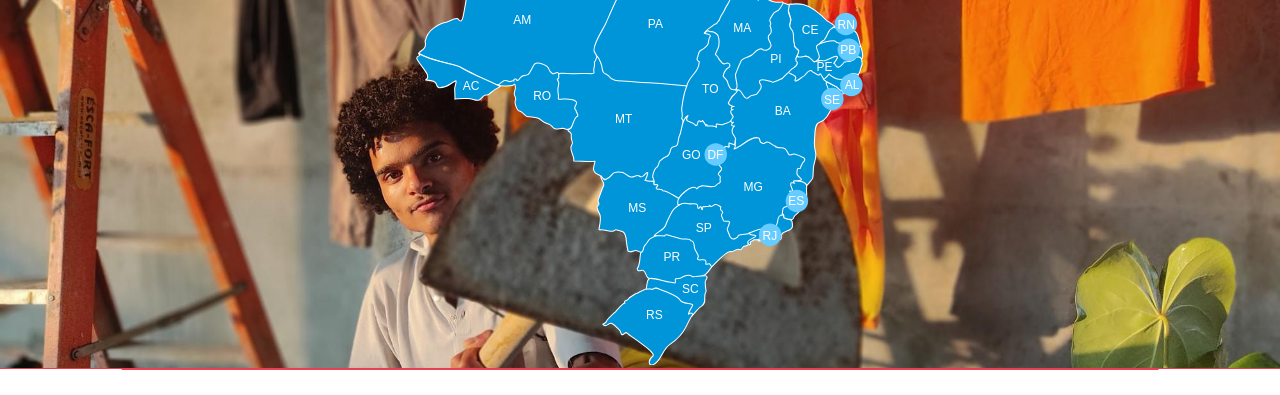
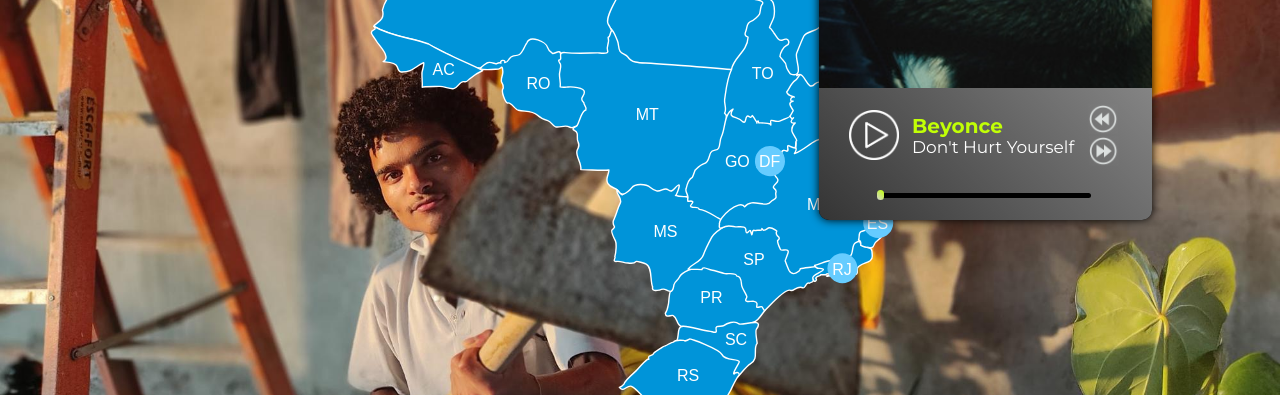
Before and after one commit to analosnak/projeto-dicume, a plain HTML site: page index.html in a window 1280 px wide. Shown: the part 292-687 px from the top of the page. Drawn offline with Linux system fonts and the light colour scheme.

Commit message:
Tentativa de colocar audio playr bonitinho

```diff
--- a/css/musicdot.css
+++ b/css/musicdot.css
@@ -76,13 +76,13 @@ color: inherit;
   background-size: cover;
   padding-top: 9.5rem;
   display: flex;
-  flex-direction: column;
+  flex-direction: row;
   align-items: center;
 }
 
 .cursos-chamada {
   display: flex;
-  flex-direction: column;
+  flex-direction: row;
   align-items: center;
 }
 
--- /dev/null
+++ b/css/player.css
@@ -0,0 +1,169 @@
+@import url('https://fonts.googleapis.com/css?family=Montserrat&display=swap');
+
+/* container for music player */
+.container {
+    position: relative;
+    height: 300pt;
+    width: 250pt;
+    margin: auto;
+    top: 0;
+    left: 0;
+    right: 0;
+    bottom: 0;
+    overflow: hidden;
+    display: flex;
+    justify-content: center;
+    align-items: center;
+    background: #000000;
+    border-radius: 10px;
+    box-shadow: 0 0 10px #000000;
+}
+
+/* container for play, pause, previous track, next track, and progress bar  */
+.box {
+    position: absolute;
+    height: 50%;
+    width: 103%;
+    background: -webkit-linear-gradient(45deg, rgb(40, 40, 40), rgb(133, 133, 133));
+    z-index: 4;
+    bottom: -17%;
+}
+
+/* album cover */
+#thumbnail {
+    position: absolute;
+    width: 103%;
+    top: -7%;
+    transition: 1s;
+    z-index: 3;
+}
+
+/* track artist */
+.song-artist {
+    position: absolute;
+    z-index: 4;
+    color: rgb(193, 255, 6);
+    font-family: 'Montserrat', sans-serif;
+    font-weight: bold;
+    font-size: 20px;
+    bottom: 21%;
+    left: 28%;
+}
+
+/* track title */
+.song-title {
+    position: absolute;
+    z-index: 4;
+    color: white;
+    font-family: 'Montserrat', sans-serif;
+    font-size: 17px;
+    bottom: 16%;
+    left: 28%;
+}
+
+/* style for play and pause images */
+#play-pause {
+    position: absolute;
+    height: 50px;
+    width: 50px;
+    filter: invert(1);
+    cursor: pointer;
+    bottom: 15%;
+    z-index: 4;
+    font-size: 53px;
+    left: 9%;
+}
+
+/* style for next and previous song images */
+#next-song, #previous-song {
+    position: absolute;
+    height: 30px;
+    width: 30px;
+    filter: invert(1);
+    cursor: pointer;
+    bottom: 13.5%;
+    font-size: 40px;
+    z-index: 4;
+}
+
+/* unique style for next song image */
+#next-song {
+    right: 10%;
+}
+
+/* unique style for previous song image */
+#previous-song {
+    right: 10.3%;
+    bottom: 21.5%;
+}
+
+/* style for current time of the track */
+.currentTime {
+    position: absolute;
+    height: 50px;
+    width: 50px;
+    cursor: pointer;
+    bottom: -7.5%;
+    left: 17%;
+    z-index: 4;
+    font-family: 'Montserrat', sans-serif;
+    font-size: 13px;
+    color: white;
+    align-items: center;
+}
+
+/* style for the total length of the track */
+.durationTime {
+    position: absolute;
+    height: 50px;
+    width: 50px;
+    cursor: pointer;
+    bottom: -1%;
+    right: 11%;
+    z-index: 4;
+    font-family: 'Montserrat', sans-serif;
+    font-size: 13px;
+    align-items: center;
+    color: rgb(193, 255, 6);
+}
+
+/* style for the progress bar */
+#progress-bar {
+    -webkit-appearance: none;
+    appearance: none;
+    position: absolute;
+    z-index: 4;
+    height: 5px;
+    background: #000000;
+    width: 160pt;
+    bottom: 5%;
+    border-radius: 30px;
+    left: 17%;
+}
+
+/* style for the progress bar's slider thumb */
+#progress-bar::-webkit-slider-thumb {
+    -webkit-appearance: none;
+    margin-top: -3px;
+    margin-left: 0px;
+    height: 10px;
+    width: 7px;
+    border: 0;
+    background: -webkit-linear-gradient(45deg,  rgb(213, 213, 213), rgb(193, 255, 6));
+    border-radius: 30px;
+    cursor: pointer;
+}
+
+/* style for the progress bar's runnable track */
+#progress-bar::-webkit-slider-runnable-track {
+    -webkit-appearance: none;
+    appearance: none;
+    cursor: pointer;
+    max-height: 5px;
+    border-radius: 30px;
+}
+
+/* style to remove blue shade of the progress bar when clicked on/selected */
+#progress-bar:focus {
+    outline: none;
+}
--- a/index.html
+++ b/index.html
@@ -6,6 +6,7 @@
   <title>Di cumê, rezar e trabalhar</title>
   <link href="css/reset.css" rel="stylesheet">
   <link href="css/musicdot.css" rel="stylesheet">
+  <link rel="stylesheet" href="css/player.css">
   <link href="img/favicon.ico" rel="icon">
   <!--<script src="js/musica.js"></script>-->
 </head>
@@ -26,10 +27,11 @@
     <article class="cursos-chamada largura-grande">
       <h1 class="chamada-titulo">Projeto <strong class="chamada-titulo--destaque">Di cumê , rezar e trabalhar</strong></h1>
     </article>
+    <article class="cursos-chamada">
       <div>
         <link rel="stylesheet" href="css/mapa.css">
         <div>
-        <svg version="1.1" id="svg-map" xmlns="http://www.w3.org/2000/svg" xmlns:xlink="http://www.w3.org/1999/xlink" x="0px" y="0px" width="450px" height="460px" viewBox="0 0 450 460" enable-background="new 0 0 450 460" xml:space="preserve">
+          <svg version="1.1" id="svg-map" xmlns="http://www.w3.org/2000/svg" xmlns:xlink="http://www.w3.org/1999/xlink" x="0px" y="0px" width="600px" height="630px" viewBox="0 0 450 460" enable-background="new 0 0 450 460" xml:space="preserve">
             <g>
               <a href="#tocantins" onclick="teste()">
                 <path stroke="#FFFFFF" stroke-width="1.0404" stroke-linecap="round" stroke-linejoin="round" d="M289.558,235.641
@@ -344,6 +346,34 @@
           </svg>
         </div>
       </div>
+    </article>
+    <article class="cursos-chamada">
+      <div class="container">
+        <div class="box"></div>
+        <img src="./assets/images/lemonade.png" id="thumbnail" />
+
+        <img src="./assets/icons/play.png" onclick="playPause()" id="play-pause" />
+        <img src="./assets/icons/forward.png" onclick="nextSong()" id="next-song" />
+        <img src="./assets/icons/backward.png" onclick="previousSong()" id="previous-song" />
+
+        <div class="song-artist">Beyonce</div>
+        <div class="song-title">Don't Hurt Yourself</div>
+
+        <!-- Input element for progress bar - min=0 starting value of every song - max length will change per song so leave empty -->
+
+        <input
+            type="range"
+            id="progress-bar"
+            min="0"
+            max=""
+            value="0"
+            onchange="changeProgressBar()"
+        />
+
+        <div class="currentTime"></div>
+        <div class="durationTime"></div>
+    </div>
+  </article>
 </section>
 </main>
 <footer class="footer">
@@ -388,12 +418,6 @@
     </form>
   </section>
 </footer>
-<script>
-  var x = document.getElementById("musica-sp");
-
-  function tocamusica() {
-    x.play();
-  }
-</script>
+<script src="player.js"></script>
 </body>
 </html>
```
Also changed, not shown: js/musica.js (added, +9 -0 lines), js/player.js (added, +104 -0 lines), assets/icons/backward.png (added), assets/icons/forward.png (added), assets/icons/pause.png (added), assets/icons/play.png (added), assets/images/dontstartnow.png (added), assets/images/lemonade.png (added), 2 other files. Lines whose indentation alone changed are shown as unchanged.
